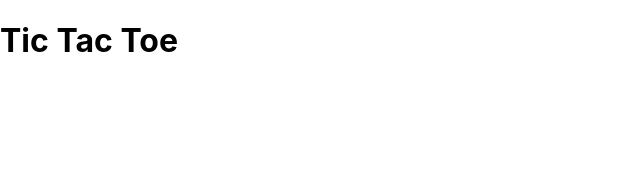
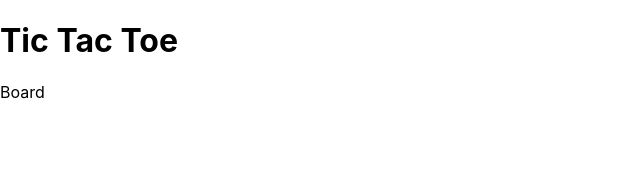
Before and after one commit to patrykp4888/react-tic-tac-toe, a React (Create React App) app in the folder tic-tac-toe/: page / in a window 1280 px wide. Shown: the top 172 px of the page, without its empty margins (0-640 px from the left). Built offline with nearby package versions, Linux system fonts and the light colour scheme.

Commit message:
Board-component-added

```diff
--- /dev/null
+++ b/tic-tac-toe/src/components/Board.jsx
@@ -0,0 +1,5 @@
+function Board() {
+    return <div>Board</div>;
+}
+
+export default Board;
--- a/tic-tac-toe/src/components/TicTacToe.jsx
+++ b/tic-tac-toe/src/components/TicTacToe.jsx
@@ -1,7 +1,10 @@
+import Board from "./Board";
+
 function TicTacToe(){
     return (
         <div>
             <h1>Tic Tac Toe</h1>
+            <Board />
         </div>
     );
 }
```
